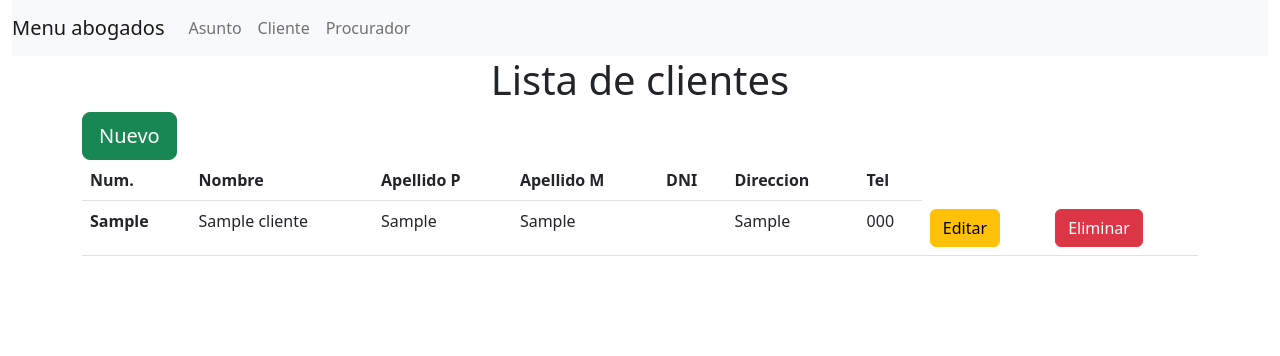
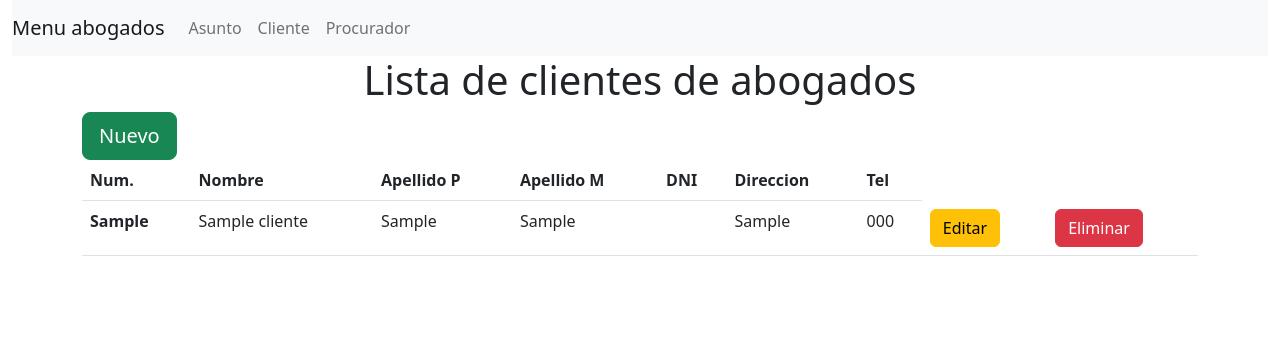
Before and after one commit to JimmyAguilar03/proyectoAbogados, a CodeIgniter app: page /database/ in a window 1280 px wide. Shown: the top 356 px of the page. Run offline with CodeIgniter, Linux system fonts and the light colour scheme; tables that the repository leaves empty or names only in its code hold one stand-in row (values such as "Sample post"); data that the repository does not hold is empty.

Commit message:
Ajuste de titulo

```diff
--- a/application/config/config.php
+++ b/application/config/config.php
@@ -23,7 +23,7 @@ defined('BASEPATH') OR exit('No direct script access allowed');
 | a PHP script and you can easily do that on your own.
 |
 */
-$config['base_url'] = 'http://192.168.64.2/abogados/index.php/';
+$config['base_url'] = 'http://192.168.64.2/proyectoAbogados/index.php/';
 
 /*
 |--------------------------------------------------------------------------
--- a/application/views/vistasClientes/clientes.php
+++ b/application/views/vistasClientes/clientes.php
@@ -1,7 +1,7 @@
 <div class="container">
 <div class="encabezado">
 <center>
-       <h1> Lista de clientes </h1>
+       <h1> Lista de clientes de abogados </h1>
 </center>
 </div>
 <a href= <?php echo base_url("Cliente/nuevo");
```
